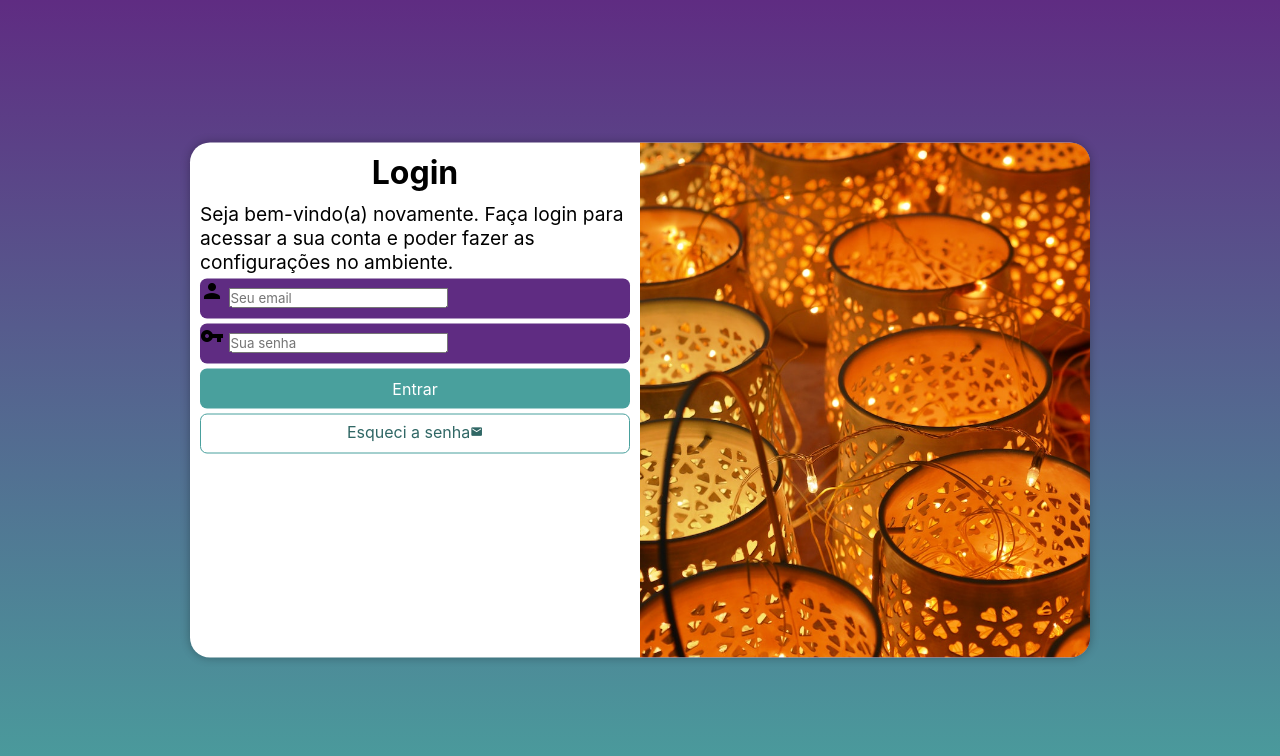
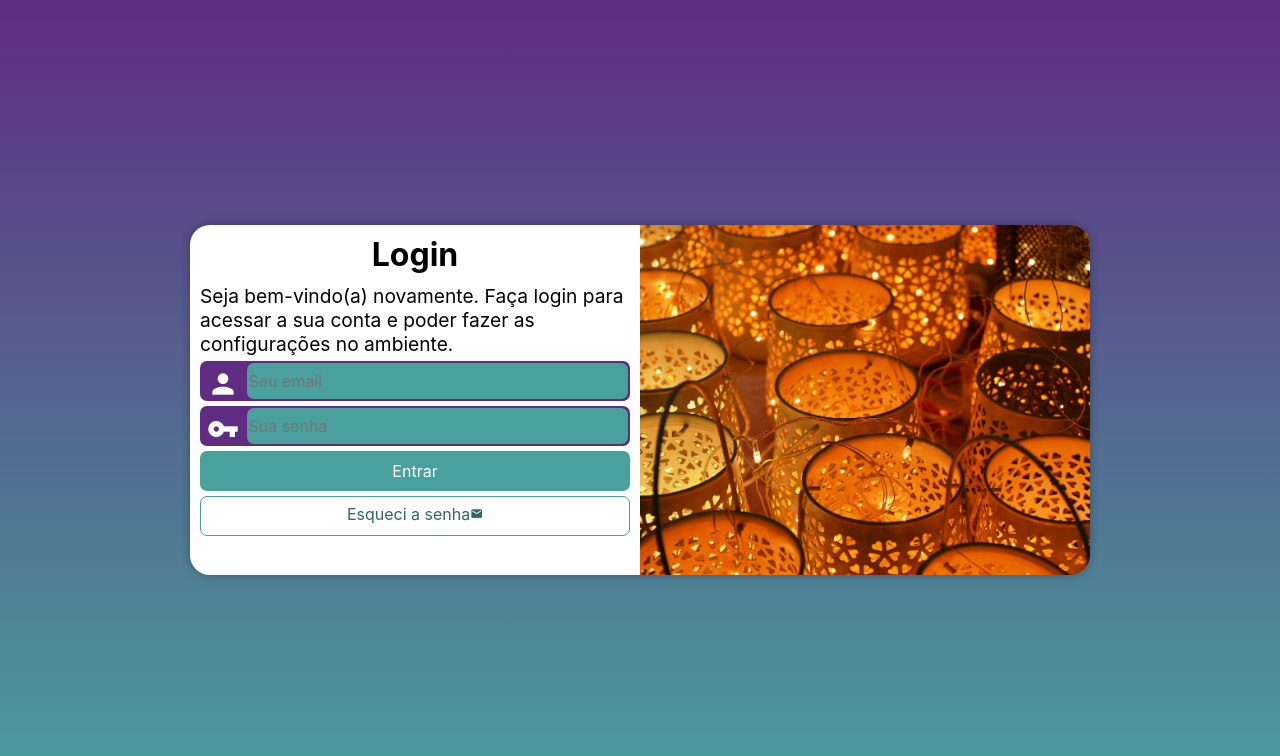
Before and after one commit to pcnormandia/projeto-login, a plain HTML site: page index.html in a window 1280 px wide. Drawn offline with Linux system fonts and the light colour scheme.

Commit message:
update projeck

```diff
--- a/estilos/media-queries.css
+++ b/estilos/media-queries.css
@@ -17,6 +17,7 @@ grandes telas: acima de 1200px
     }
     section#login{
         width: 80vw;
+        height: 320px;
     }
     /*Atributo float é utilizado para posicionamento da imagem a esquerda*/
     section#login > div#imagem{
@@ -38,6 +39,7 @@ grandes telas: acima de 1200px
     }
     section#login{
         width:900px;
+        height: 350px;
     }
     section#login > div#imagem{
         float:right;
--- a/estilos/style.css
+++ b/estilos/style.css
@@ -32,13 +32,15 @@ section#login{
     position: absolute;
     top: 50%;
     left: 50%;
-    transform: translate(-50%, -50%);
     height: 515px;
     width: 250px;
     background-color: white;
     border-radius: 20px;
     overflow: hidden;
     box-shadow: 0px 0px 10px rgba(0, 0, 0, 0.300);
+    transform: translate(-50%, -50%);
+    transition: width .3s, height, .3s;
+    transition-timing-function: ease;
 }
 section#login > div#imagem{
     display: block;
@@ -53,10 +55,11 @@ section#login > div#formulario{
 }
 div#formulario > h1{
     text-align: center;
-    padding-bottom: 10px;
+    padding-bottom: 5px;
 }
 div#formulario > p{
     font-size: .8em;
+    margin: 5px 0px;
 }
 
 form > div.campo{
@@ -66,9 +69,31 @@ form > div.campo{
     height: 40px;
     border-radius: 7px;
     margin: 5px 0px;
+    border: 2px solid var(--cor1);
 }
 div.campo > label{
     display: none;
+}
+div.campo > span{
+    color: white;
+    font-size: 2em;
+    width: 40px;
+    padding: 5px;
+}
+div.campo > input{
+    background-color: var(--cor2);
+    font-size: 1em;
+    /*Cálculo da largura a ser empregada utilizando a diferença por um valor fixo*/
+    width: calc(100% - 45px);
+    height: 100%;
+    border: 0px;
+    border-radius: 7px;
+    padding: 2px;
+    transform: translateY(-13px);
+}
+/*configuração do campo input para mudança quando estiver sendo utilizado para digitação*/
+div.campo > input:focus-within{
+    background-color: white;
 }
 
 form > input[type=submit]{
```
